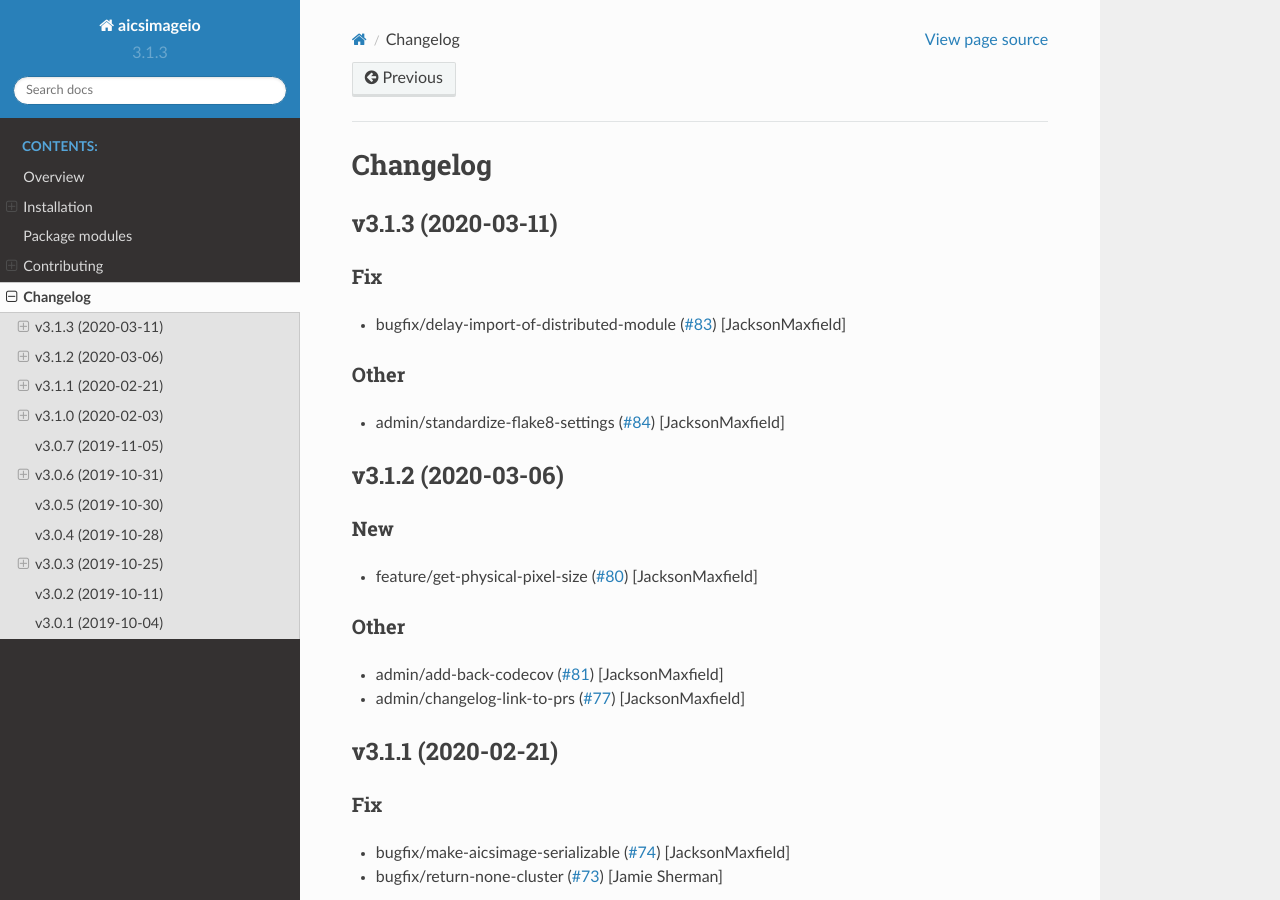
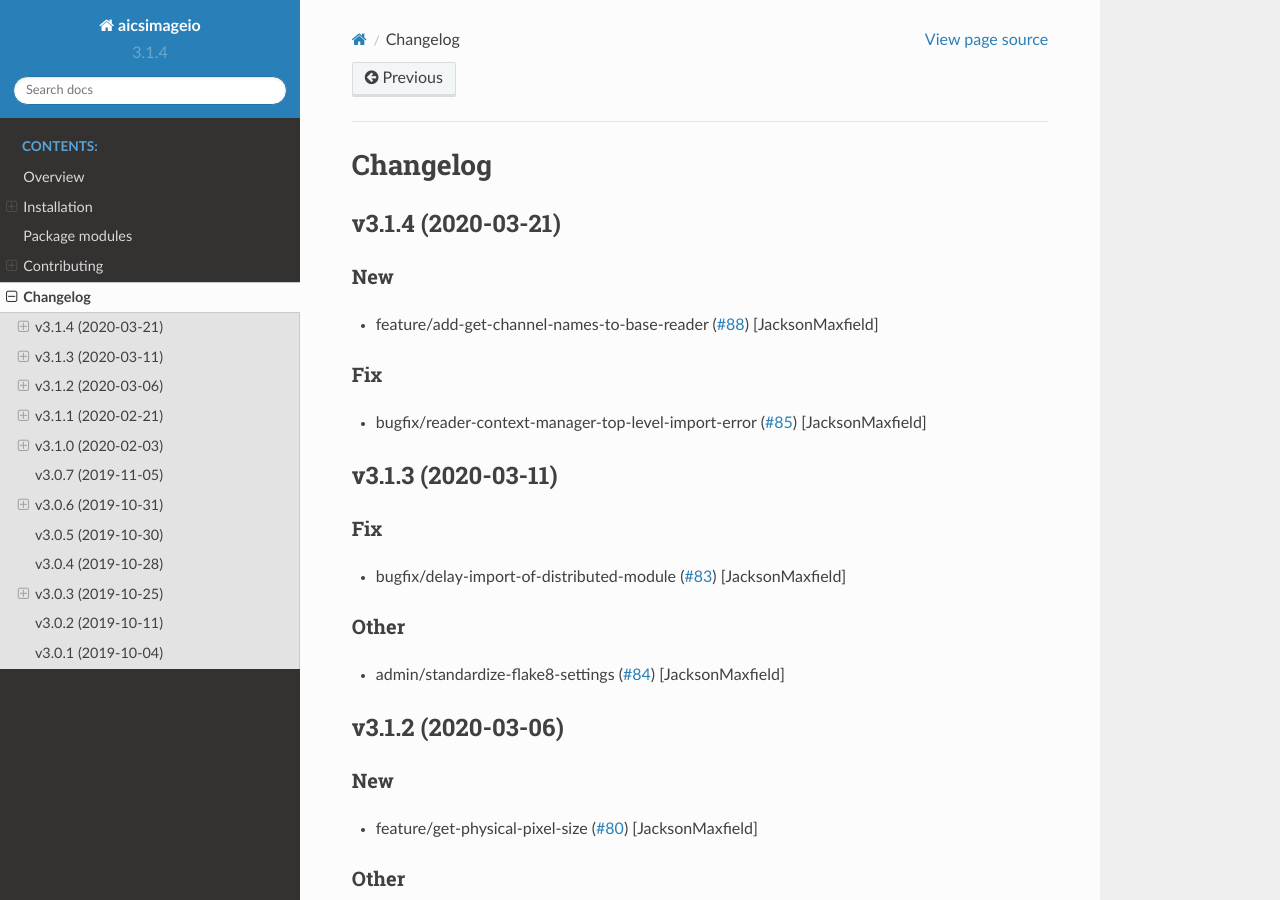
Before and after one commit to AllenCellModeling/aicsimageio, a Sphinx documentation site: the page built from docs/changelog.rst, in a window 1280 px wide and 900 px high. Built offline with Sphinx 7.4.7 and the Read the Docs theme 2.0.0, drawn with Linux system fonts in a browser that asks for light colours; pages that are not in the unit, such as notebooks, are missing from menus.

Commit message:
Bump version: 3.1.3 → 3.1.4

```diff
--- a/aicsimageio/__init__.py
+++ b/aicsimageio/__init__.py
@@ -7,4 +7,4 @@ from .aics_image import imread_dask  # noqa: F401
 
 # Do not edit this string manually, always use bumpversion
 # Details in CONTRIBUTING.md
-__version__ = "3.1.3"
+__version__ = "3.1.4"
--- a/docs/changelog.rst
+++ b/docs/changelog.rst
@@ -1,5 +1,21 @@
 Changelog
 =========
+
+v3.1.4 (2020-03-21)
+-------------------
+
+New
+~~~
+- feature/add-get-channel-names-to-base-reader  (`#88
+  <https://github.com/AllenCellModeling/aicsimageio/pull/88>`_)
+  [JacksonMaxfield]
+
+Fix
+~~~
+- bugfix/reader-context-manager-top-level-import-error  (`#85
+  <https://github.com/AllenCellModeling/aicsimageio/pull/85>`_)
+  [JacksonMaxfield]
+
 
 v3.1.3 (2020-03-11)
 -------------------
--- a/setup.cfg
+++ b/setup.cfg
@@ -1,5 +1,5 @@
 [bumpversion]
-current_version = 3.1.3
+current_version = 3.1.4
 commit = True
 tag = True
 
--- a/setup.py
+++ b/setup.py
@@ -112,6 +112,6 @@ setup(
     url="https://github.com/AllenCellModeling/aicsimageio",
     # Do not edit this string manually, always use bumpversion
     # Details in CONTRIBUTING.md
-    version="3.1.3",
+    version="3.1.4",
     zip_safe=False,
 )
```
